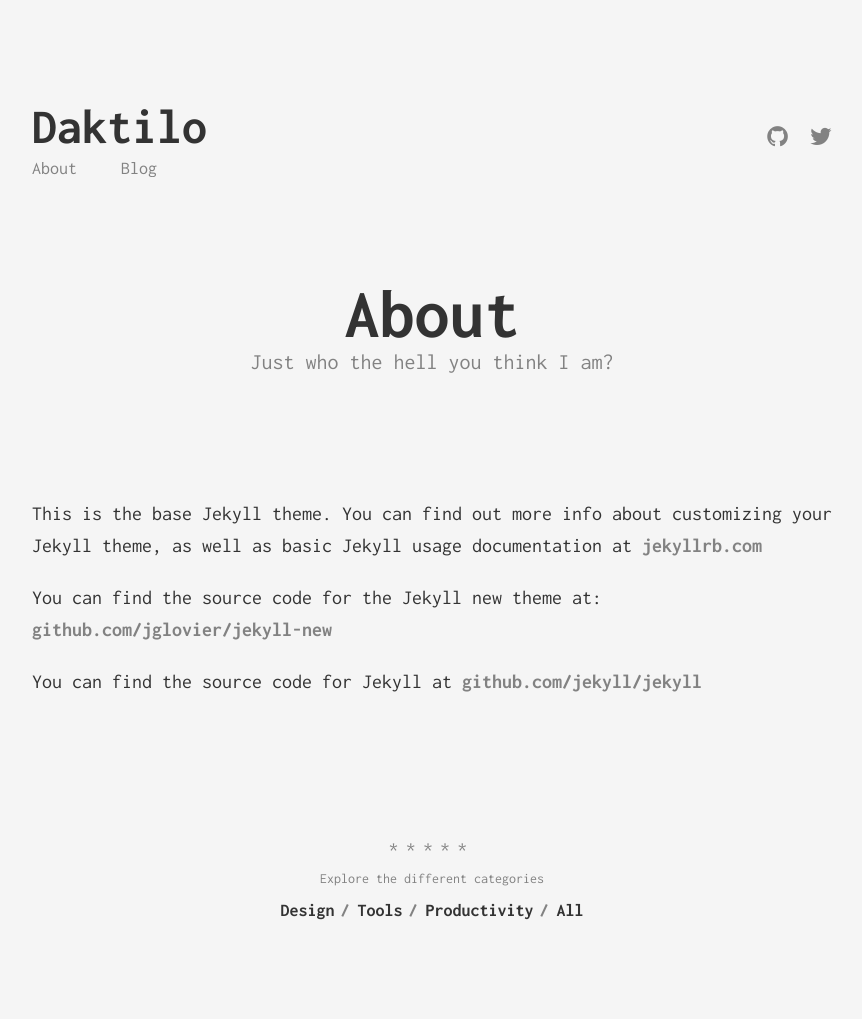
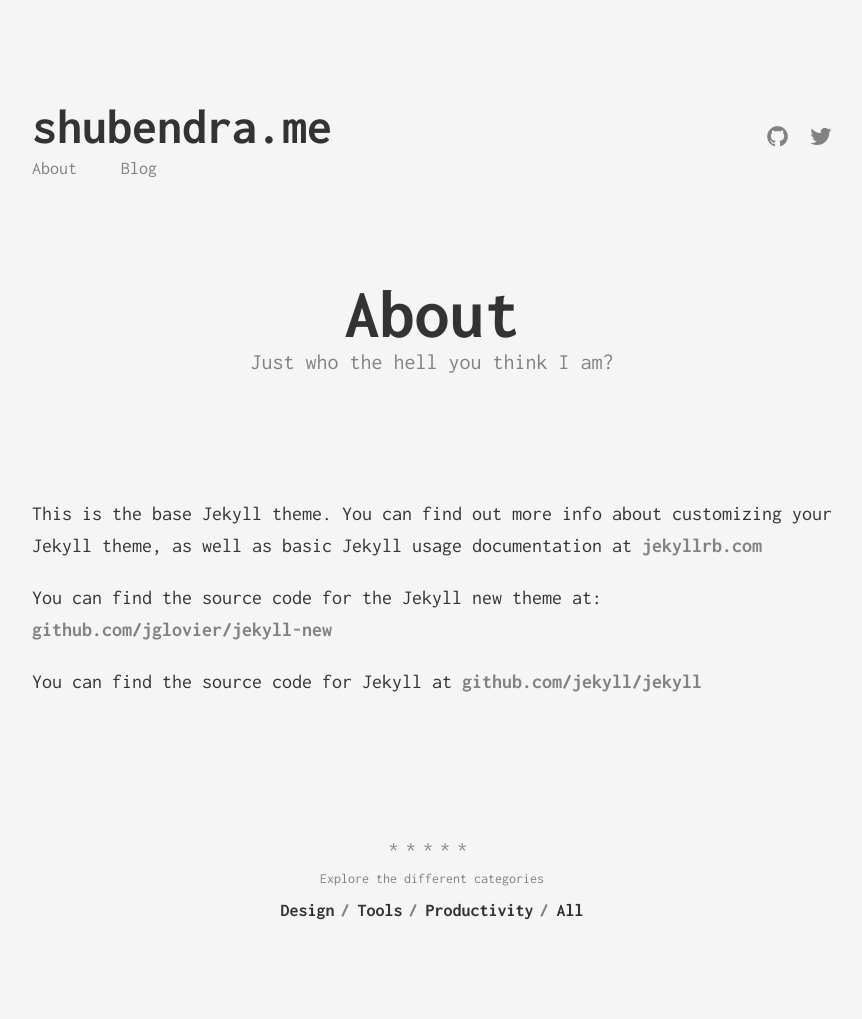
Before and after one commit to shubendrak/shubendrak.github.io, a Jekyll site: the page built from about.md, in a window 1280 px wide. Shown: the whole page, without its empty margins (208-1070 px from the left). Built offline with Jekyll 4.4.1, drawn with Linux system fonts in a browser that asks for light colours.

Commit message:
modified config.yml

```diff
--- a/_config.yml
+++ b/_config.yml
@@ -1,5 +1,5 @@
 # Site settings
-title: Daktilo
+title: shubendra.me
 description: >
   Write an awesome description for your new site here. You can edit this
   line in _config.yml. It will appear in your document head meta (for
@@ -11,11 +11,11 @@ url: "http://hitchhiker.ma" # the base hostname & protocol for your site
 author:
   fullname: Motaquillah Maddane
   googleplus: https://www.google.com/+MotaquillahMaddane
-  github: kronik3r
+  github: shubendra
   twitter: electrik_frog
   # disqus: your_disqus_username
 
-# google_analytics: 'UA-XXXXXXXX-X'
+google_analytics: 'UA-63365766-1'
 
 # Build settings
 markdown: kramdown
```
